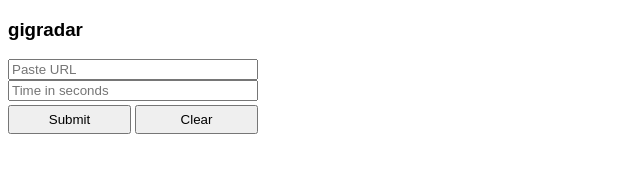
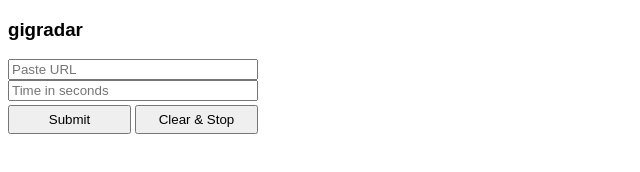
Before and after one commit to jmackowiak/gigradar-extension-js, a browser extension: page index.html in a window 1280 px wide. Shown: the full height of the page, 0-640 px from the left. Drawn offline with Linux system fonts and the light colour scheme.

Commit message:
change clear text button

```diff
--- a/index.html
+++ b/index.html
@@ -37,7 +37,7 @@
       </div>
       <div class="buttons">
         <button id="submit">Submit</button>
-        <button id="clear">Clear</button>
+        <button id="clear">Clear & Stop</button>
       </div>
     </div>
     <div id="status"></div>
```
